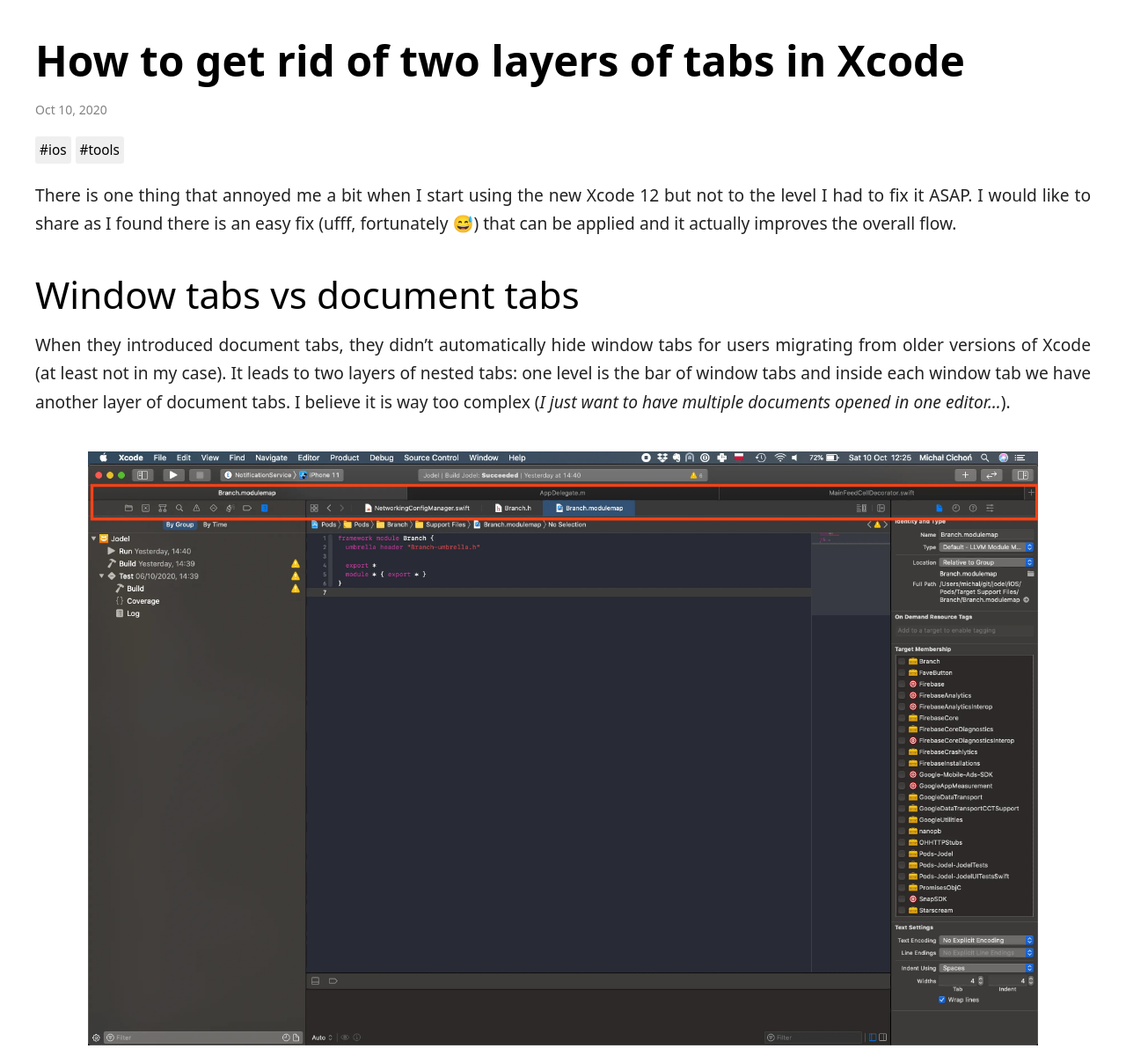
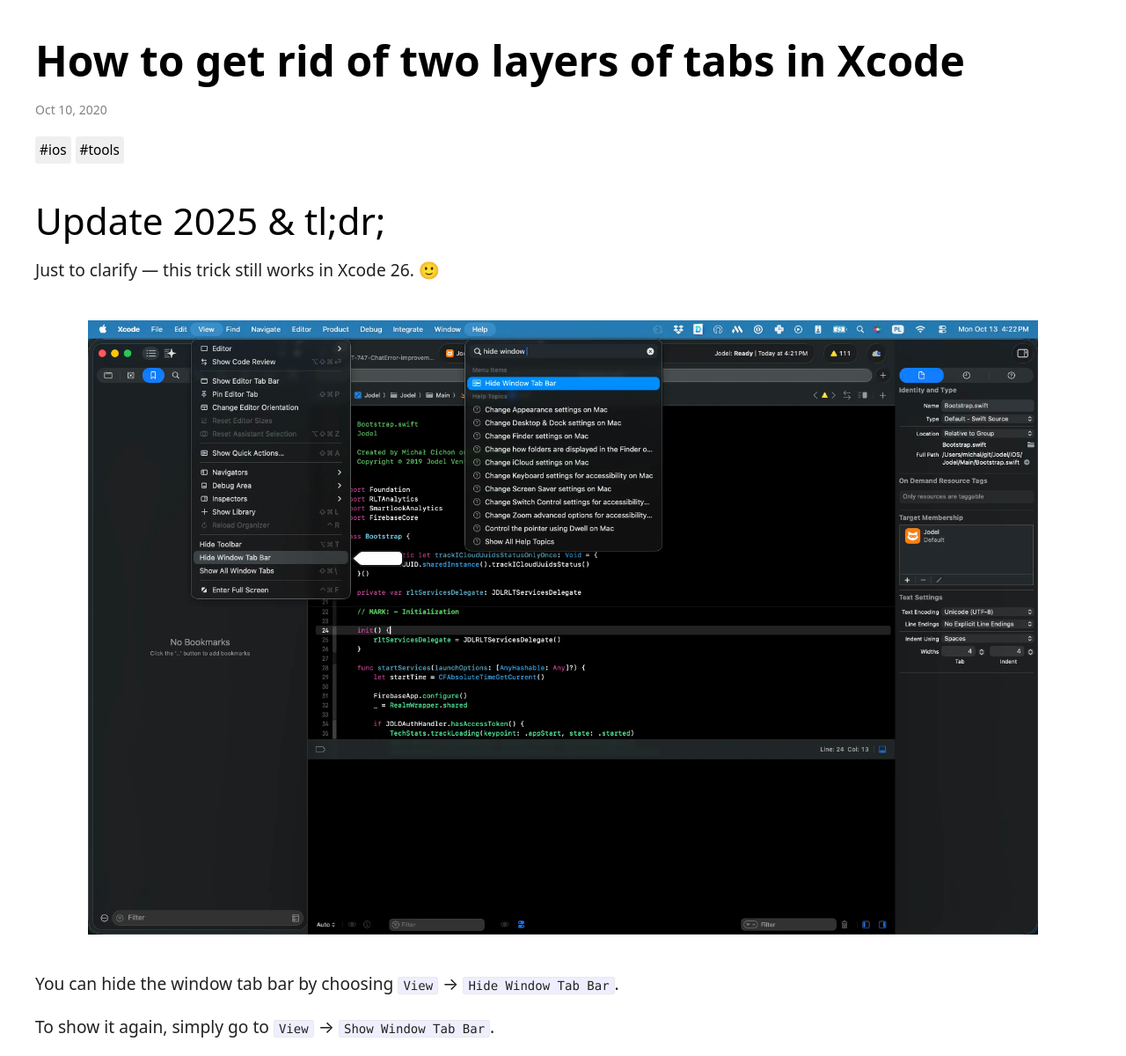
Before and after one commit to michalcichon/michalcichon.github.io, a Jekyll site: the page built from _posts/2020-10-10-how-to-get-rid-of-two-layers-of-tabs-in-xcode.md, in a window 1280 px wide and 1400 px high. Shown: the part 200-1400 px from the top of the window at 88% size. Built offline with Jekyll 4.4.1, drawn with Linux system fonts in a browser that asks for light colours; comment, search, counter and statistics services are not loaded.

Commit message:
update 2025

```diff
--- a/_posts/2020-10-10-how-to-get-rid-of-two-layers-of-tabs-in-xcode.md
+++ b/_posts/2020-10-10-how-to-get-rid-of-two-layers-of-tabs-in-xcode.md
@@ -7,6 +7,18 @@
 keywords: Xcode, tabs, window tabs, document tabs, nested tabs
 tags: ios tools
 comments: true
+---
+
+## Update 2025 & tl;dr;
+
+Just to clarify — this trick still works in Xcode 26. 🙂
+
+![Hiding the window tab bar in 2025 (Xcode 26)]({{site.url}}/assets/2020-10-10/update_2025.webp)
+
+You can hide the window tab bar by choosing `View` → `Hide Window Tab Bar`.
+
+To show it again, simply go to `View` → `Show Window Tab Bar`.
+
 ---
 
 There is one thing that annoyed me a bit when I start using the new Xcode 12 but not to the level I had to fix it ASAP. I would like to share as I found there is an easy fix (ufff, fortunately 😅) that can be applied and it actually improves the overall flow.
```
Also changed, not shown: assets/2020-10-10/update_2025.webp (added).
